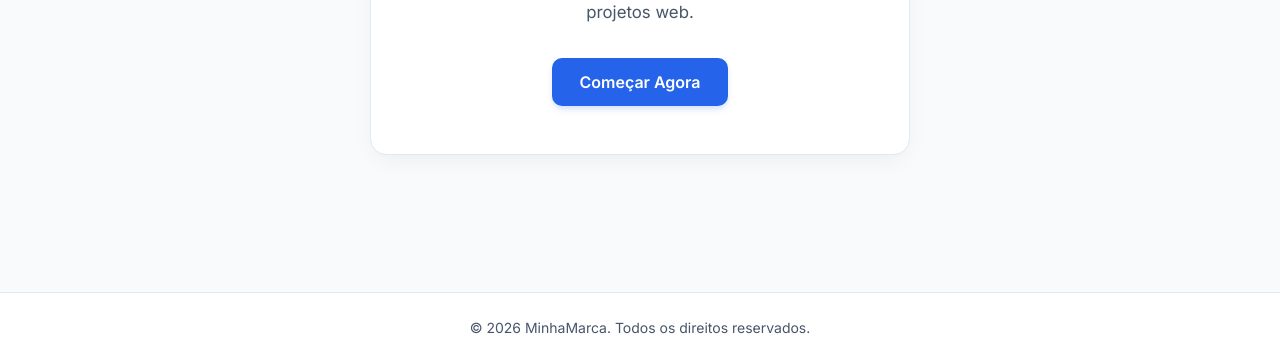
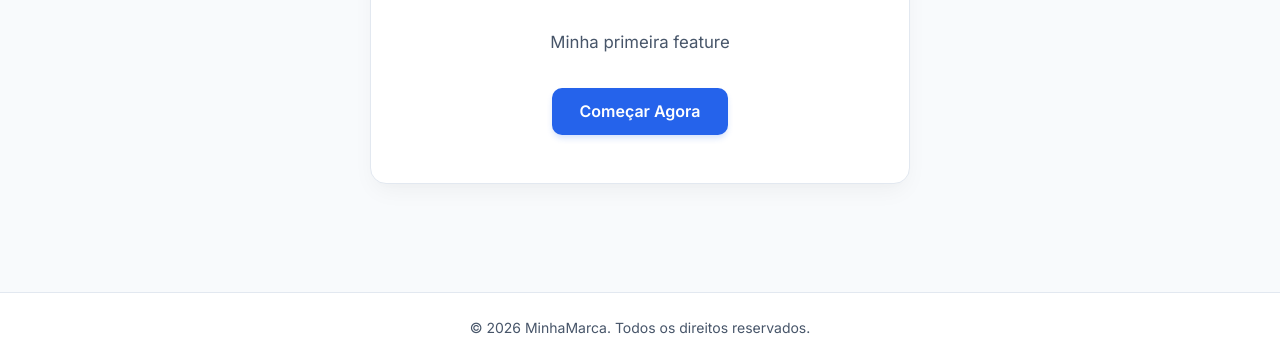
Before and after one commit to NathanAlmeida192/estudo-gitflow, a plain HTML site: page index.html in a window 1280 px wide. Shown: the part 437-800 px from the top of the page. Drawn offline with Linux system fonts and the light colour scheme.

Commit message:
feat: adiciona paragrafo da primeira feature

```diff
--- a/index.html
+++ b/index.html
@@ -244,6 +244,7 @@
             <p>
                 Esta é uma estrutura básica, limpa e responsiva desenvolvida com HTML5 semântico e CSS moderno integrado. Perfeita como ponto de partida para seus projetos web.
             </p>
+            <p>Minha primeira feature</p>
             <button type="button" class="btn-primary" id="btnAcao">
                 Começar Agora
             </button>
```
